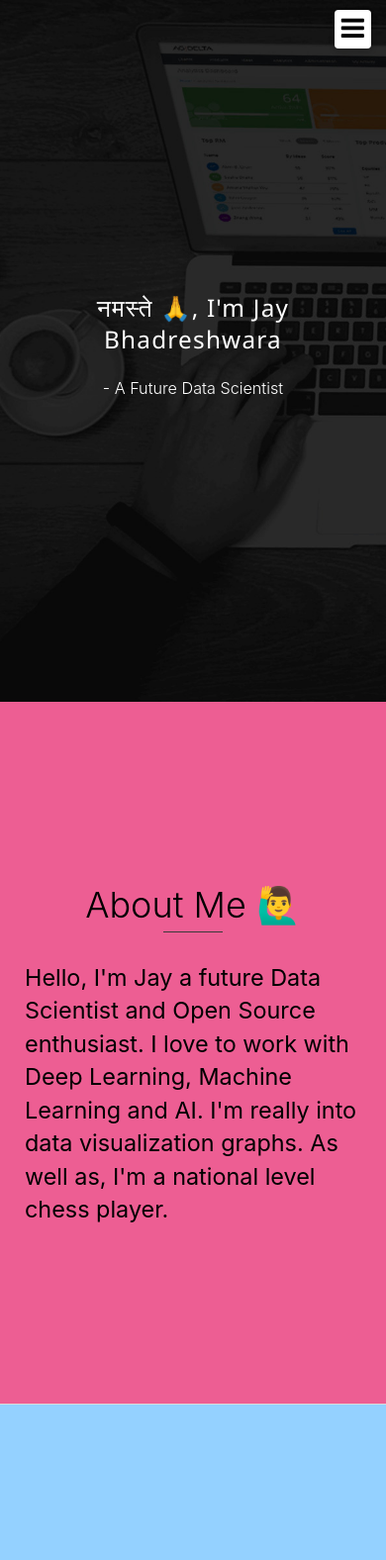
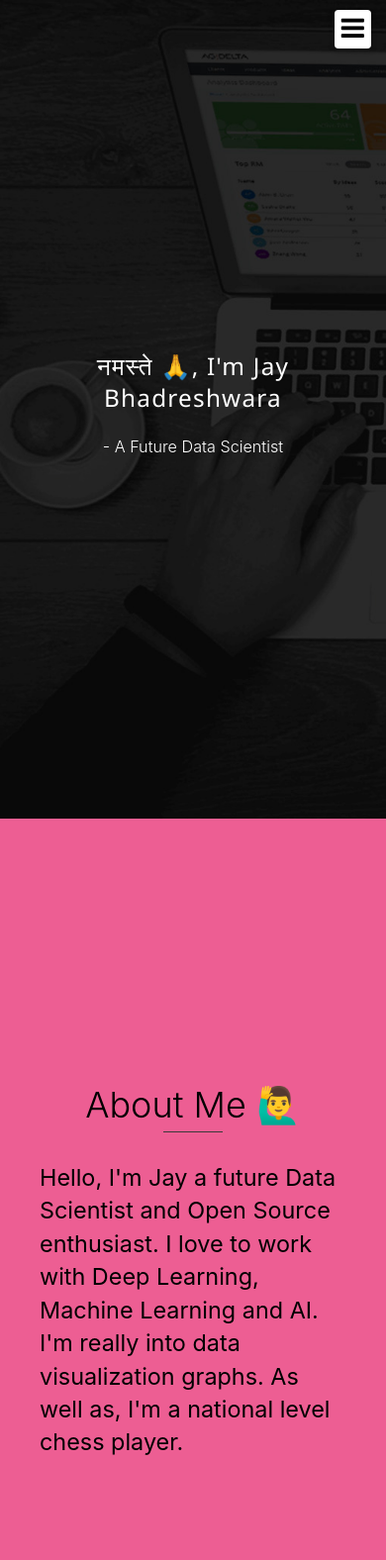
Before and after one commit to Bhadreshwara/website, a plain HTML site: page index.html in a window 390 px wide. Shown: the top 1576 px of the page at 99% size. Drawn offline with nearby package versions, Linux system fonts and the light colour scheme.

Commit message:
Update styles.css

```diff
--- a/css/styles.css
+++ b/css/styles.css
@@ -666,15 +666,16 @@ footer {
   }
   #lead-content {
     font-size: 0.9em;
-    padding: 45px 10px;
+    padding: 104px 10px;
   }
-  #about {
-    padding: 180px 10px;
+  .about-content {
+    padding: 104px 10px;
   }
+
   #skills ul {
-    padding: 85px 10px;
+    padding: 125px 10px;
   }
   #contact-form {
-    padding: 95px 10px;
+    padding: 55px 10px;
   }
 }
```
